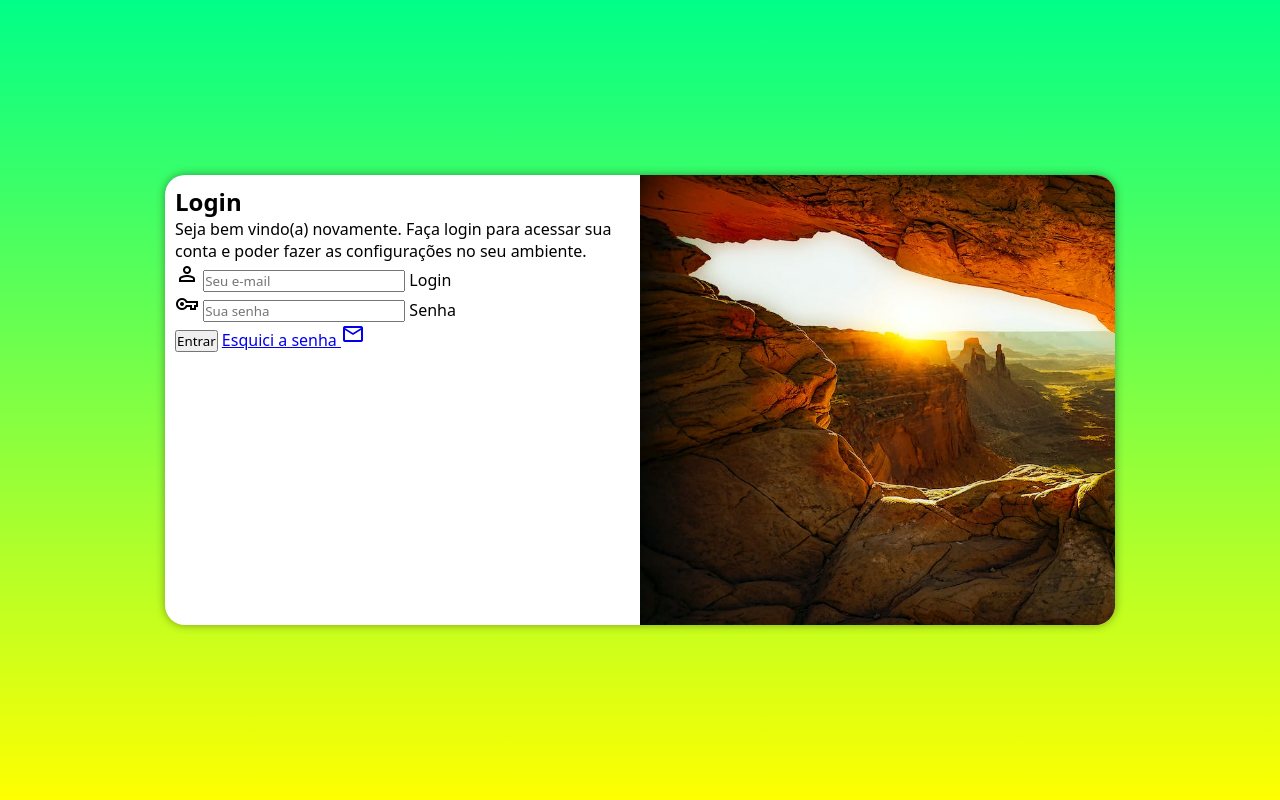
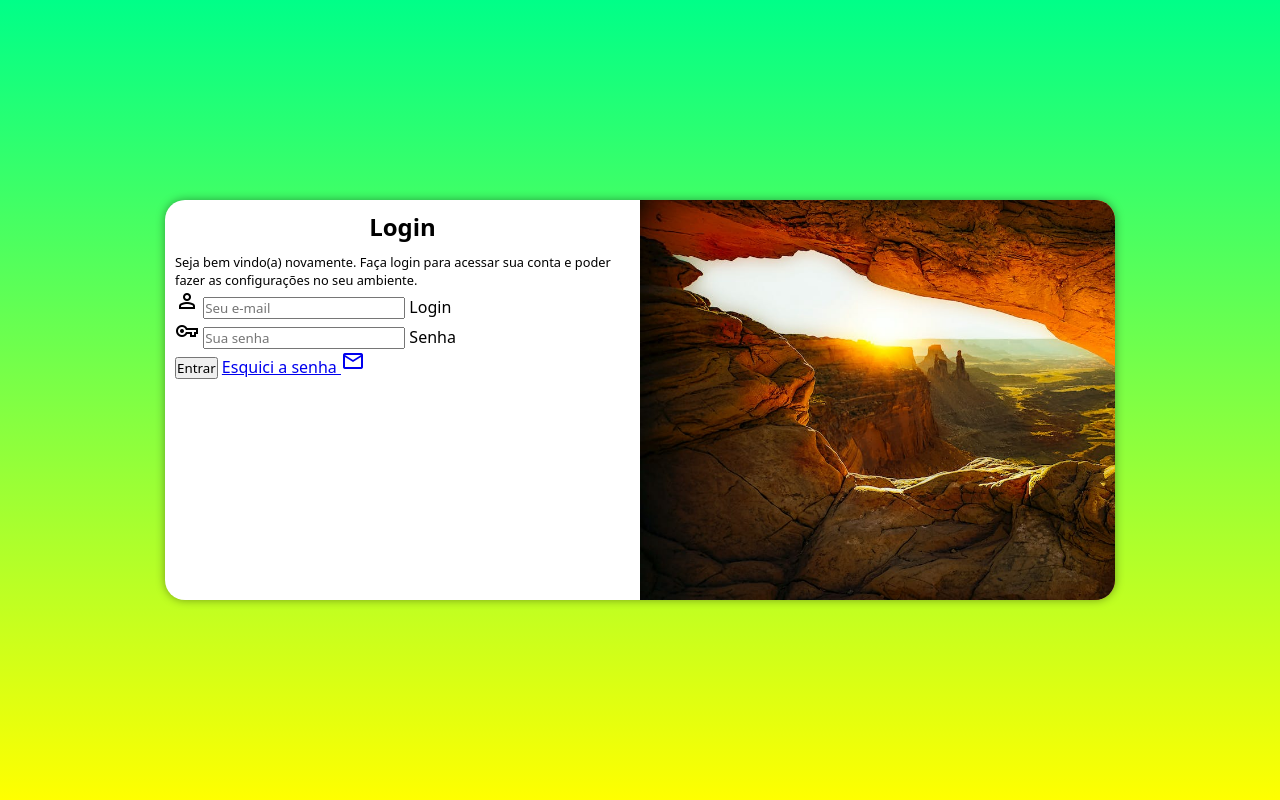
Before and after one commit to nicorreia/projeto-login, a plain HTML site: page index.html in a window 1280 px wide. Drawn offline with nearby package versions, Linux system fonts and the light colour scheme.

Commit message:
atualização nas medidas

```diff
--- a/estilos/style.css
+++ b/estilos/style.css
@@ -29,8 +29,8 @@ section#login {
     overflow: hidden;
 
     background-color: white;
-    width: 290px;
-    height: 450px;
+    width: 260px;
+    height: 400px;
     border-radius: 20px;
     box-shadow: 0px 0px 10px rgba(0, 0, 0, 0.389);
 
@@ -42,6 +42,7 @@ section#login > div#imagem {
     display: block;
     background: darkgoldenrod url(../imagens/pexels-ray-bilcliff-1533483.jpg) no-repeat;
     background-size: cover;
+    background-position: left bottom;
     height: 200px ;
 }
 
@@ -51,11 +52,11 @@ section#login > div#formulario {
 
 }
 
-div#fomulario > h1 {
+div#formulario > h1 {
     text-align: center;
     margin-bottom: 10px;
 }
 
-div#fomulario > p {
+div#formulario > p {
     font-size: 0.8em;
 }
--- a/index.html
+++ b/index.html
@@ -32,7 +32,7 @@
                             <label for="isenha">Senha</label>
                         </div>
                         <input type="submit" value="Entrar">
-                        <a href="esquici.html">
+                        <a href="esquici.html" class="botao">
                             Esquici a senha <span class="material-symbols-outlined">mail</span>
                         </a>
                     </form>
```
